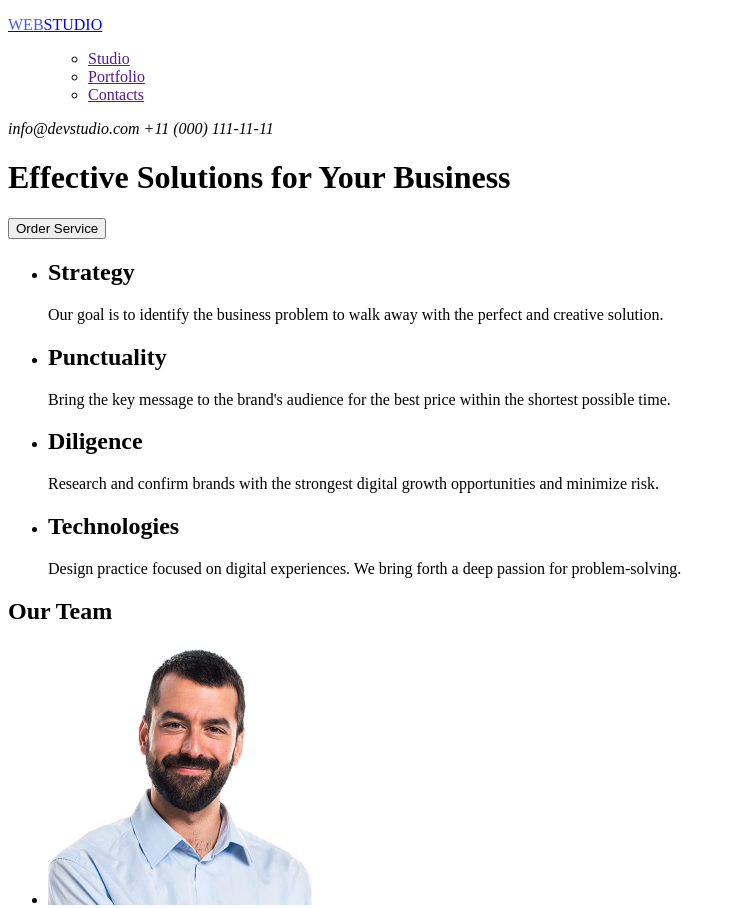
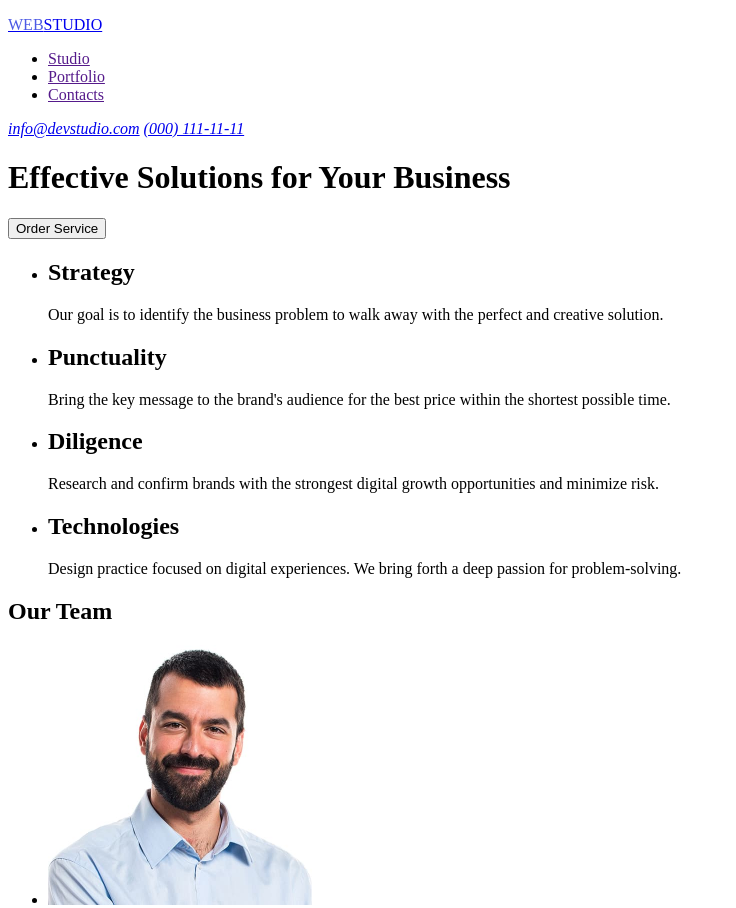
Before and after one commit to Natalia88-88/goit-markup-hw-01, a plain HTML site: page index.html in a window 1280 px wide. Shown: the top 908 px of the page, without its empty margins (0-736 px from the left). Drawn offline with Linux system fonts and the light colour scheme.

Commit message:
add index file

```diff
--- a/index.html
+++ b/index.html
@@ -10,7 +10,6 @@
       <a href="WEBSTUDIO">
         <p><span style="color: #4d5ae5">WEB</span>STUDIO</p>
       </a>
-      <ul>
       <nav>
         <ul>
           <li><a href="">Studio</a></li>
@@ -18,11 +17,12 @@
           <li><a href="">Contacts</a></li>
         </ul>
       </nav>
-      </ul>
-      <address>info@devstudio.com +11 (000) 111-11-11</address>
+      <address>
+        <a href="mailto:info@devstudio.com">info@devstudio.com</a>
+        <a href="tel:0001111111">(000) 111-11-11</a>
+      </address>
       <h1>Effective Solutions for Your Business</h1>
       <button type="button">Order Service</button>
-      <!-- Контакти в хедері (пошта і телефон) знаходяться за межами тегу <nav> -->
     </header>
 
     <main>
```
Also changed, not shown: 2 other files. Lines whose indentation alone changed are shown as unchanged.
